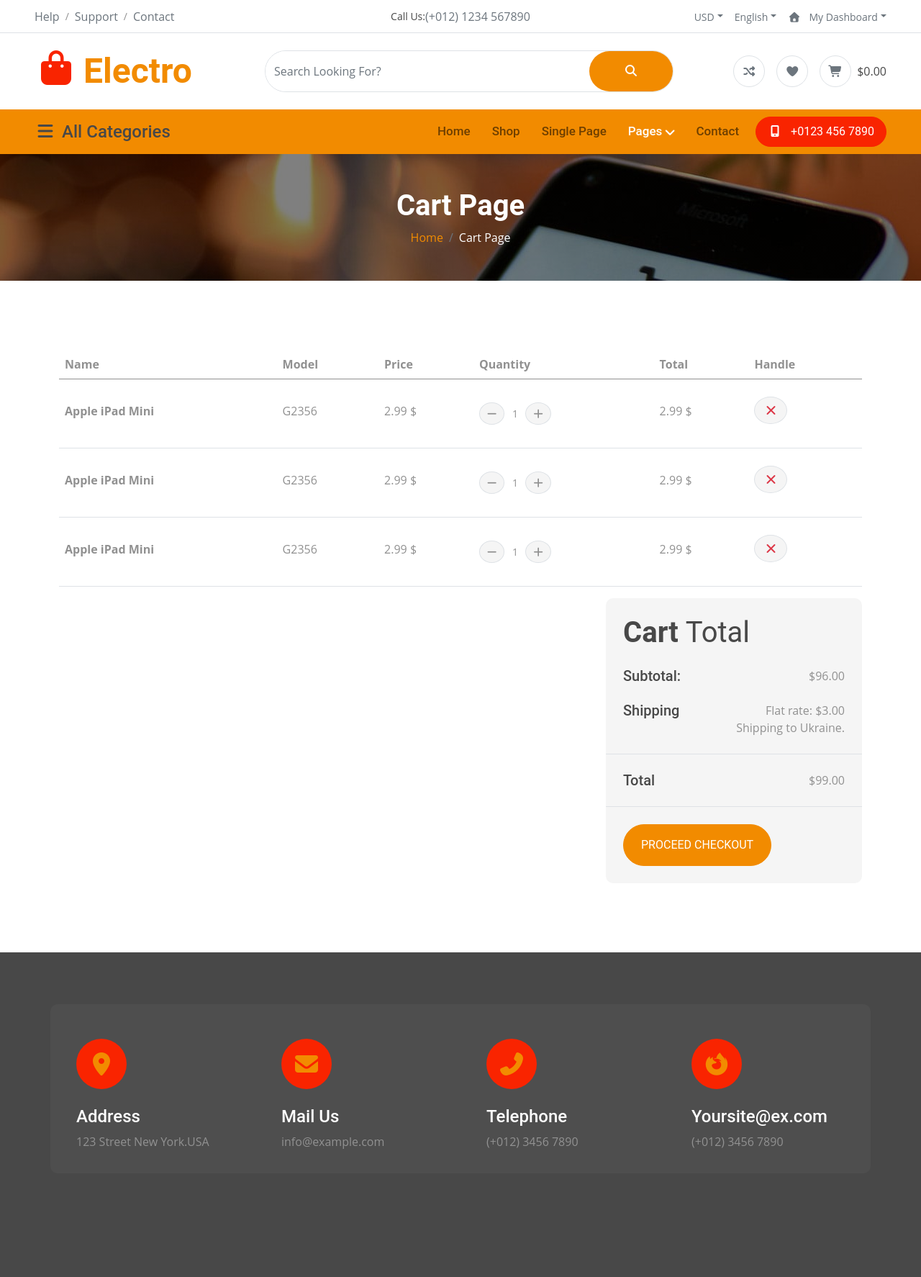
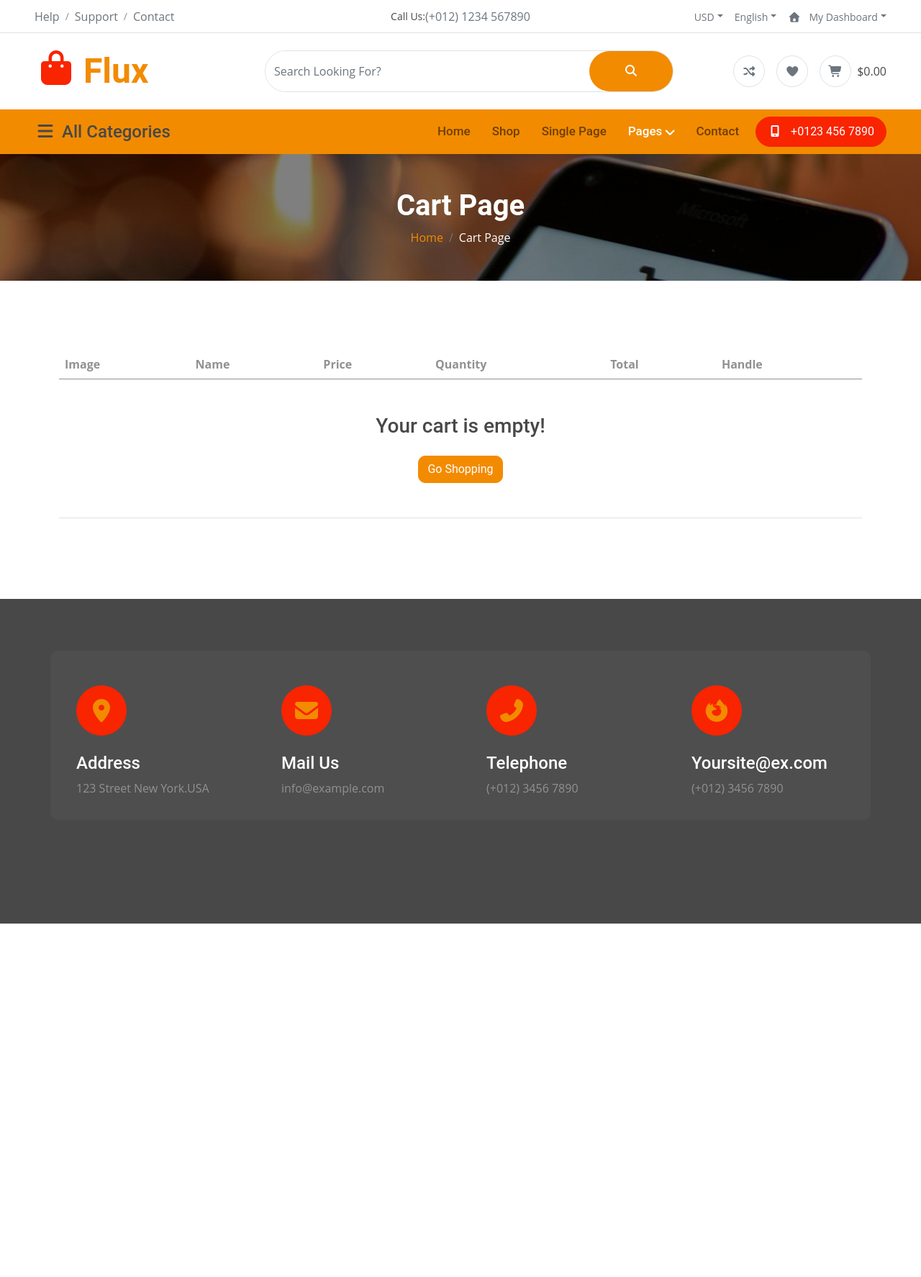
Before and after one commit to dmytro2258/Flux, a Django app: page /cart/ in a window 1280 px wide. Shown: the whole page at 72% size. After the commit the page ends 1283 px from the top, so only its background shows below. Run offline with Django 5.2, Linux system fonts and the light colour scheme; some libraries are stand-ins or nearby versions.

Commit message:
Implement sessionns, cart(add, remove items)

```diff
--- a/flux/templates/flux/cart.html
+++ b/flux/templates/flux/cart.html
@@ -4,7 +4,7 @@
 
 <head>
     <meta charset="utf-8">
-    <title>Electro - Electronics Website Template</title>
+    <title>Flux:Cart</title>
     <meta content="width=device-width, initial-scale=1.0" name="viewport">
     <meta content="" name="keywords">
     <meta content="" name="description">
@@ -94,7 +94,7 @@
                 <div class="d-inline-flex align-items-center">
                     <a href="" class="navbar-brand p-0">
                         <h1 class="display-5 text-primary m-0"><i
-                                class="fas fa-shopping-bag text-secondary me-2"></i>Electro</h1>
+                                class="fas fa-shopping-bag text-secondary me-2"></i>Flux</h1>
                         <!-- <img src="img/logo.png" alt="Logo"> -->
                     </a>
                 </div>
@@ -263,8 +263,8 @@
                 <table class="table">
                     <thead>
                         <tr>
+                            <th scope="col">Image</th>
                             <th scope="col">Name</th>
-                            <th scope="col">Model</th>
                             <th scope="col">Price</th>
                             <th scope="col">Quantity</th>
                             <th scope="col">Total</th>
@@ -272,115 +272,64 @@
                         </tr>
                     </thead>
                     <tbody>
+                        {% if cart|length == 0 %}
+                            <tr>
+                                <td colspan="6" class="text-center py-5">
+                                    <h3>Your cart is empty!</h3>
+                                    <a href="{% url 'home' %}" class="btn btn-primary mt-3">Go Shopping</a>
+                                </td>
+                            </tr>
+
+                        {% else %}
+
+
+                            {% for item in cart %}
                              <tr>
                                 <th scope="row">
-                                <p class="mb-0 py-4">Apple iPad Mini</p>
+                                    <div class="d-flex align-items-center">
+                                        {% if item.product.image %}
+                                            <img src="{{ item.product.image.url }}" class="img-fluid me-5 " style="width: 80px; height: 80px;" alt="">
+                                        {% else %}
+                                            <img src="{% static 'flux/img/product-10.png' %}" class="img-fluid me-5 rounded-circle" style="width: 80px; height: 80px;" alt="No image">
+                                        {% endif %}
+                                    </div>
                                 </th>
+                                <th scope="row">
+                                    <p class="mb-0 py-4">{{ item.product.name }}</p>
+                                </th>
+
                                 <td>
-                                <p class="mb-0 py-4">G2356</p>
+                                    <p class="mb-0 py-4"> {{ item.price }} $</p>
                                 </td>
                                 <td>
-                                <p class="mb-0 py-4">2.99 $</p>
+
+                                <div class="input-group quantity mt-4" style="width: 100px;">
+                                    <input type="text" class="form-control form-control-sm text-center border-0" value="{{item.quantity}}" readonly>
+                                </div>
+
+
                                 </td>
                                 <td>
-                                <div class="input-group quantity py-4" style="width: 100px;">
-                                    <div class="input-group-btn">
-                                        <button class="btn btn-sm btn-minus rounded-circle bg-light border">
-                                            <i class="fa fa-minus"></i>
-                                        </button>
-                                    </div>
-                                    <input type="text" class="form-control form-control-sm text-center border-0"
-                                        value="1">
-                                    <div class="input-group-btn">
-                                        <button class="btn btn-sm btn-plus rounded-circle bg-light border">
-                                            <i class="fa fa-plus"></i>
-                                        </button>
-                                    </div>
-                                </div>
-                            </td>
-                            <td>
-                                <p class="mb-0 py-4">2.99 $</p>
+                                    <p class="mb-0 py-4">{{ item.total_price }} $</p>
                                 </td>
                                 <td class="py-4">
+                                    <form method="POST" action="{% url 'cart_delete' item.product.id%}">
+                                        {% csrf_token %}
                                         <button class="btn btn-md rounded-circle bg-light border">
                                             <i class="fa fa-times text-danger"></i>
                                         </button>
+                                    </form>
+
                                 </td>
                             </tr>
-                        <tr>
-                            <th scope="row">
-                                <p class="mb-0 py-4">Apple iPad Mini</p>
-                            </th>
-                            <td>
-                                <p class="mb-0 py-4">G2356</p>
-                            </td>
-                            <td>
-                                <p class="mb-0 py-4">2.99 $</p>
-                            </td>
-                            <td>
-                                <div class="input-group quantity py-4" style="width: 100px;">
-                                    <div class="input-group-btn">
-                                        <button class="btn btn-sm btn-minus rounded-circle bg-light border">
-                                            <i class="fa fa-minus"></i>
-                                        </button>
-                                    </div>
-                                    <input type="text" class="form-control form-control-sm text-center border-0"
-                                        value="1">
-                                    <div class="input-group-btn">
-                                        <button class="btn btn-sm btn-plus rounded-circle bg-light border">
-                                            <i class="fa fa-plus"></i>
-                                        </button>
-                                    </div>
-                                </div>
-                            </td>
-                            <td>
-                                <p class="mb-0 py-4">2.99 $</p>
-                            </td>
-                            <td class="py-4">
-                                <button class="btn btn-md rounded-circle bg-light border">
-                                    <i class="fa fa-times text-danger"></i>
-                                </button>
-                            </td>
-                        </tr>
-                        <tr>
-                            <th scope="row">
-                                <p class="mb-0 py-4">Apple iPad Mini</p>
-                            </th>
-                            <td>
-                                <p class="mb-0 py-4">G2356</p>
-                            </td>
-                            <td>
-                                <p class="mb-0 py-4">2.99 $</p>
-                            </td>
-                            <td>
-                                <div class="input-group quantity py-4" style="width: 100px;">
-                                    <div class="input-group-btn">
-                                        <button class="btn btn-sm btn-minus rounded-circle bg-light border">
-                                            <i class="fa fa-minus"></i>
-                                        </button>
-                                    </div>
-                                    <input type="text" class="form-control form-control-sm text-center border-0"
-                                        value="1">
-                                    <div class="input-group-btn">
-                                        <button class="btn btn-sm btn-plus rounded-circle bg-light border">
-                                            <i class="fa fa-plus"></i>
-                                        </button>
-                                    </div>
-                                </div>
-                            </td>
-                            <td>
-                                <p class="mb-0 py-4">2.99 $</p>
-                            </td>
-                            <td class="py-4">
-                                <button class="btn btn-md rounded-circle bg-light border">
-                                    <i class="fa fa-times text-danger"></i>
-                                </button>
-                            </td>
-                        </tr>
+                            {% endfor %}
+
+
+                        {% endif %}
                     </tbody>
                 </table>
             </div>
-
+            {% if cart|length > 0 %}
             <div class="row g-4 justify-content-end">
                 <div class="col-8"></div>
                 <div class="col-sm-8 col-md-7 col-lg-6 col-xl-4">
@@ -389,7 +338,7 @@
                             <h1 class="display-6 mb-4">Cart <span class="fw-normal">Total</span></h1>
                             <div class="d-flex justify-content-between mb-4">
                                 <h5 class="mb-0 me-4">Subtotal:</h5>
-                                <p class="mb-0">$96.00</p>
+                                <p class="mb-0">${{ cart.get_total_price }}</p>
                             </div>
                             <div class="d-flex justify-content-between">
                                 <h5 class="mb-0 me-4">Shipping</h5>
@@ -397,11 +346,10 @@
                                     <p class="mb-0">Flat rate: $3.00</p>
                                 </div>
                             </div>
-                            <p class="mb-0 text-end">Shipping to Ukraine.</p>
                         </div>
                         <div class="py-4 mb-4 border-top border-bottom d-flex justify-content-between">
                             <h5 class="mb-0 ps-4 me-4">Total</h5>
-                            <p class="mb-0 pe-4">$99.00</p>
+                            <p class="mb-0 pe-4">${{ cart.get_total_with_shipping }}</p>
                         </div>
                         <a href="{% url 'cheackout' %}">
                             <button class="btn btn-primary rounded-pill px-4 py-3 text-uppercase mb-4 ms-4"
@@ -410,6 +358,7 @@
                     </div>
                 </div>
             </div>
+            {% endif %}
         </div>
     </div>
     <!-- Cart Page End -->
--- a/flux/urls.py
+++ b/flux/urls.py
@@ -4,6 +4,8 @@ from . import views
 urlpatterns = [
     path("", views.home, name="home"),
     path("cart/", views.cart, name="cart"),
-    path("cart/cheackout/", views.cheackout, name="cheackout"),
+    path("cart/checkout/", views.checkout, name="cheackout"),
     path("product/<int:pk>/", views.product_detail, name="product_detail"),
+    path('add_to_cart/<int:pk>/', views.add_to_cart, name='add_to_cart'),
+    path("cart/delete/<int:pk>/", views.cart_delete, name='cart_delete')
 ]
--- a/flux/views.py
+++ b/flux/views.py
@@ -1,17 +1,36 @@
-from django.shortcuts import render, get_object_or_404
+from django.shortcuts import render, get_object_or_404, redirect
 from django.http import HttpResponse
 from .models import Product, Category
+from .cart import Cart
 
 def home(request):
     products = Product.objects.all()
     context = {'products':products,}
     return render(request, "flux/index.html", context)
 
+def add_to_cart(request, pk):
+    cart = Cart(request)
+    product = get_object_or_404(Product, pk=pk)
+    quantity = request.POST.get('quantity', 1)
+    cart.add(product=product, quantity=quantity)
+    return redirect('home')
+
 def cart(request):
-    return render(request, "flux/cart.html")
+    cart = Cart(request)
+    context = {
+        "cart": cart
+    }
 
-def cheackout(request):
-    return render(request, "flux/cheackout.html")
+    return render(request, "flux/cart.html", context)
+
+def checkout(request):
+    return render(request, "flux/checkout.html")
+
+def cart_delete(request, pk):
+    cart = Cart(request)
+    product = get_object_or_404(Product, pk=pk)
+    cart.delete(product=product)
+    return redirect('cart')
 
 
 
```
Also changed, not shown: flux/cart.py (added, +50 -0 lines), flux/templates/flux/single.html (+16 -7 lines), db.sqlite3. Lines whose indentation alone changed are shown as unchanged.
